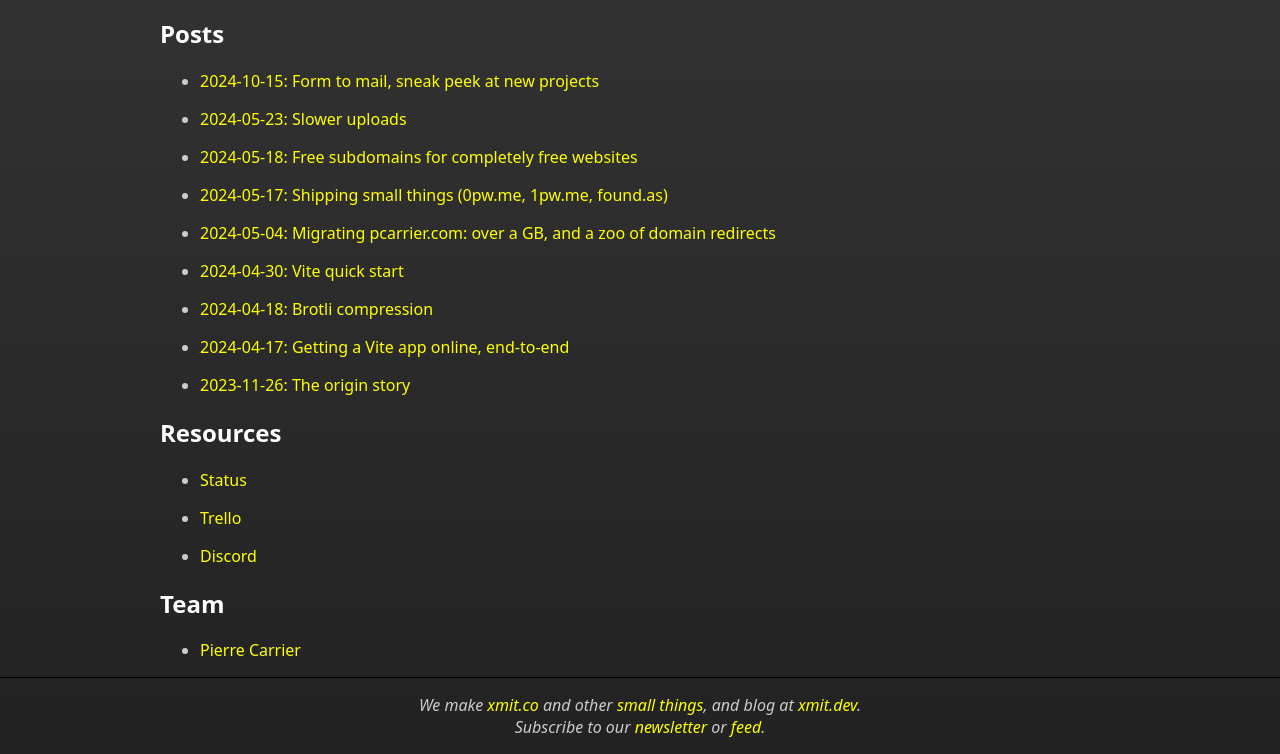
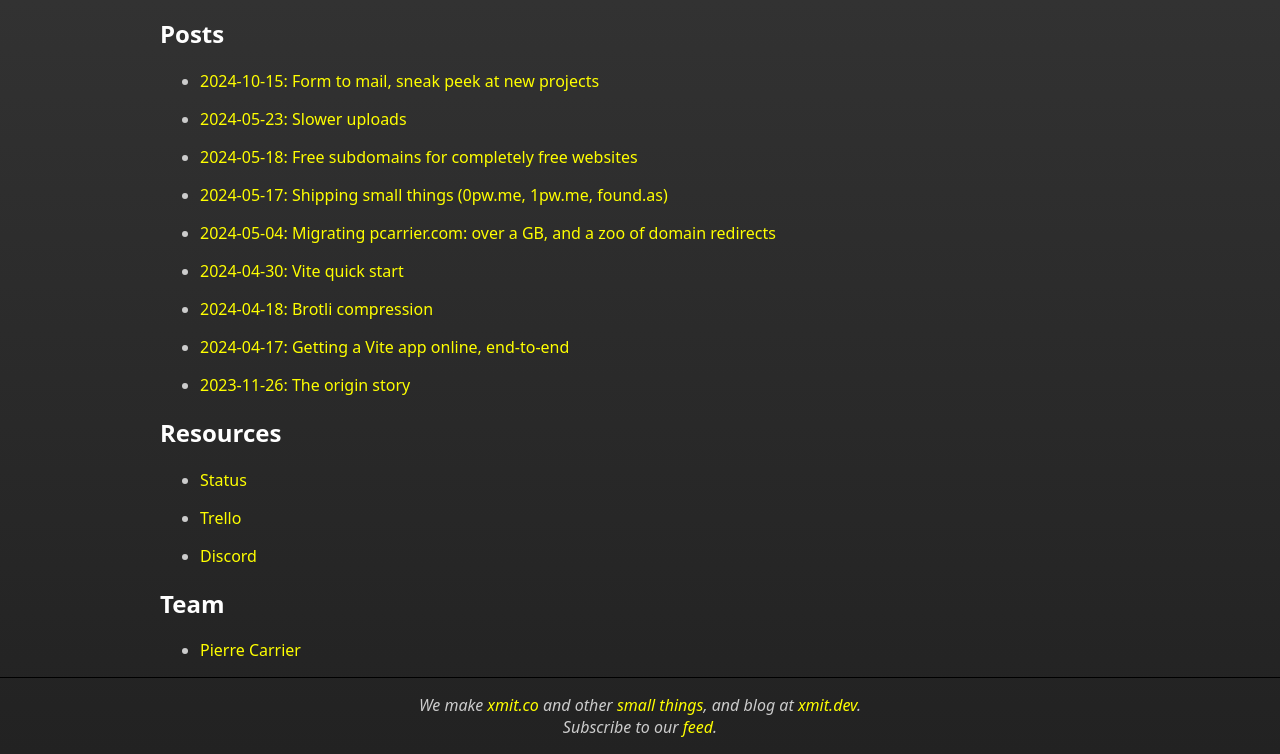
Before and after one commit to xmit-co/xmit.dev, an Eleventy site: page index.html in a window 1280 px wide. Shown: the part 46-800 px from the top of the page. Built offline with nearby package versions, Linux system fonts and the light colour scheme; Eleventy itself is replaced by a stand-in of ours; files that its build step writes are made by us from their sources.

Commit message:
nix, no newsletter

```diff
--- a/_includes/layout.html
+++ b/_includes/layout.html
@@ -88,7 +88,7 @@
         We make <a href="https://xmit.co">xmit.co</a> and other
         <a href="/posts/small-things/">small things</a>, and blog at
         <a href="https://xmit.dev">xmit.dev</a>.<br />
-	Subscribe to our <a href="mailto:subscribe@xmit.dev">newsletter</a> or <a href="/feed.json">feed</a>.
+	Subscribe to our <a href="/feed.json">feed</a>.
       </p>
     </footer>
   </body>
```
Also changed, not shown: 4 other files.
